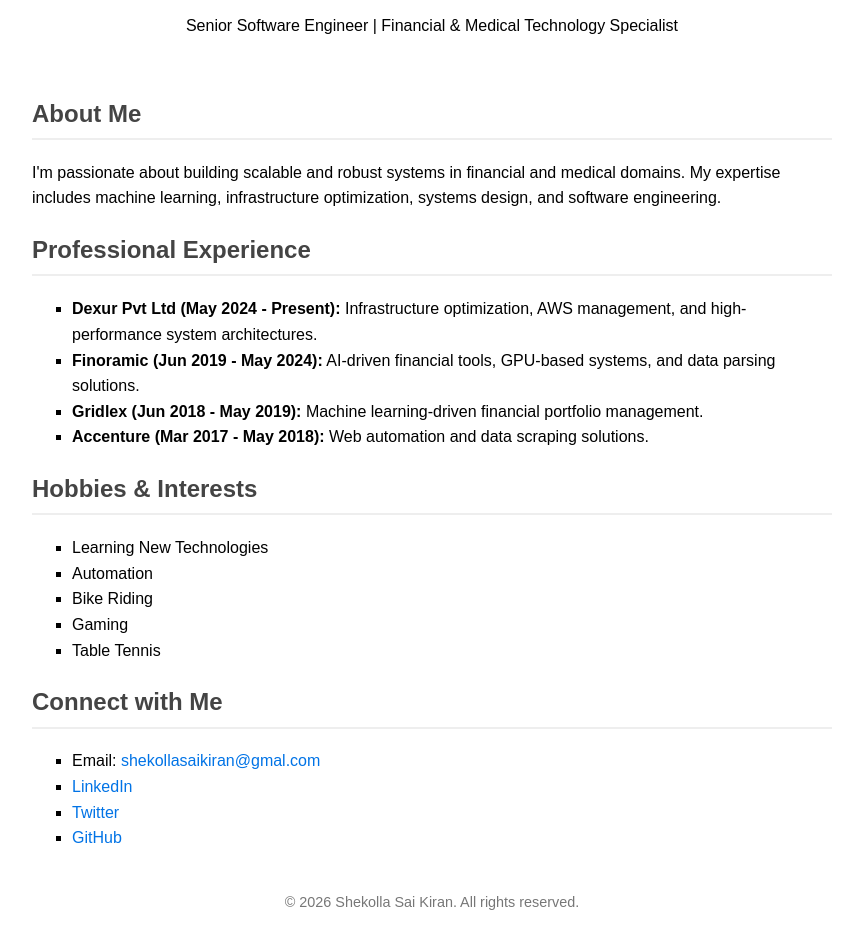
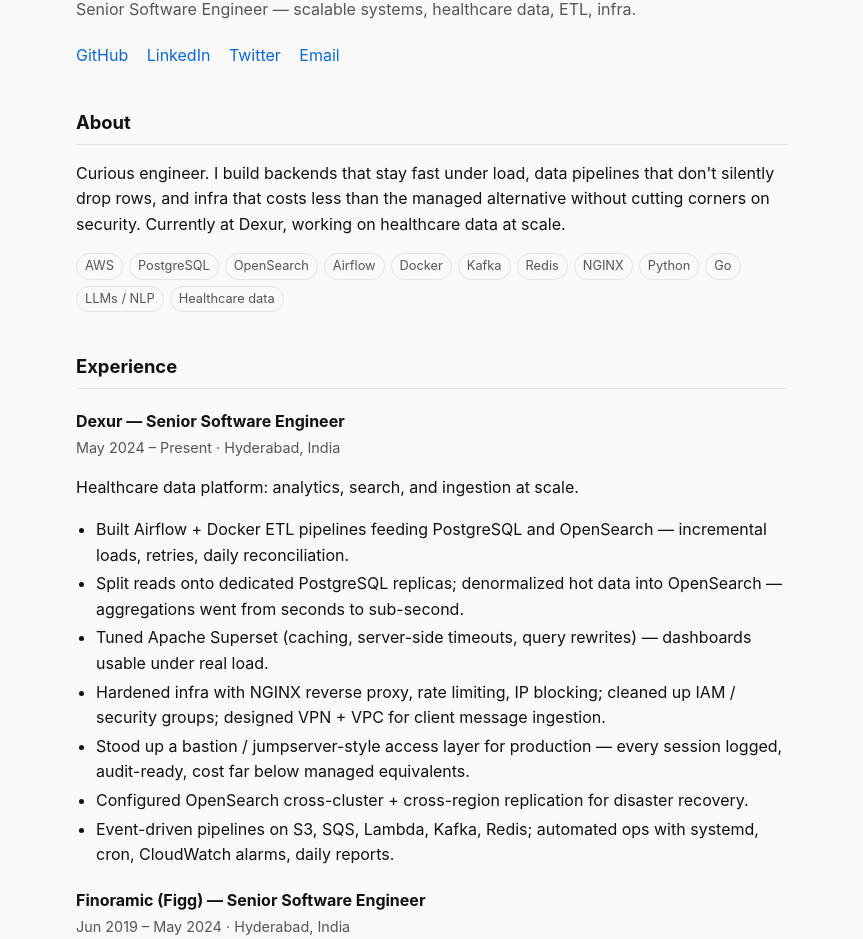
Before and after one commit to shekolla/shekolla.github.io, a plain HTML site: page index.html in a window 1280 px wide. Shown: the part 101-1040 px from the top of the page, without its empty margins (208-1071 px from the left). Drawn offline with nearby package versions, Linux system fonts and the light colour scheme.

Commit message:
Refactor index.html for improved structure and SEO
Updated the HTML structure and styling for improved layout and readability. Enhanced meta tags for better SEO and added sections for experience, education, and certifications.

```diff
--- a/index.html
+++ b/index.html
@@ -1,68 +1,129 @@
-<!DOCTYPE html>
+<!doctype html>
 <html lang="en">
 <head>
-    <meta charset="UTF-8">
-    <meta name="viewport" content="width=device-width, initial-scale=1.0">
-    <title>Shekolla Sai Kiran | Senior Software Engineer</title>
-    <link rel="stylesheet" href="https://cdnjs.cloudflare.com/ajax/libs/normalize/8.0.1/normalize.min.css">
-    <style>
-        body { font-family: Arial, sans-serif; line-height: 1.6; padding: 20px; max-width: 800px; margin: auto; }
-        header { text-align: center; padding-bottom: 20px; }
-        h1 { color: #333; }
-        .section { margin-bottom: 20px; }
-        .section h2 { color: #444; border-bottom: 2px solid #eee; padding-bottom: 5px; }
-        ul { list-style-type: square; }
-        a { color: #0073e6; text-decoration: none; }
-        a:hover { text-decoration: underline; }
-        footer { text-align: center; font-size: 0.9em; color: #777; padding-top: 20px; }
-    </style>
+  <meta charset="utf-8" />
+  <meta name="viewport" content="width=device-width, initial-scale=1" />
+  <title>Sai Kiran Shekolla — Senior Software Engineer</title>
+  <meta name="description" content="Senior Software Engineer working on scalable systems, healthcare data, ETL, and infrastructure." />
+  <style>
+    :root {
+      --bg: #0f1115;
+      --fg: #e8ecf1;
+      --muted: #9aa3af;
+      --accent: #7cc4ff;
+      --card: #161a21;
+      --border: #23282f;
+    }
+    @media (prefers-color-scheme: light) {
+      :root { --bg:#fafafa; --fg:#111; --muted:#555; --accent:#0969da; --card:#fff; --border:#e4e4e7; }
+    }
+    * { box-sizing: border-box; }
+    html, body { margin: 0; padding: 0; background: var(--bg); color: var(--fg);
+      font: 16px/1.6 -apple-system, BlinkMacSystemFont, "Segoe UI", Roboto, Helvetica, Arial, sans-serif; }
+    main { max-width: 760px; margin: 0 auto; padding: 48px 24px 96px; }
+    header h1 { font-size: 1.8rem; margin: 0 0 4px; }
+    header p.tagline { color: var(--muted); margin: 0 0 20px; }
+    nav a { color: var(--accent); text-decoration: none; margin-right: 14px; }
+    nav a:hover { text-decoration: underline; }
+    h2 { font-size: 1.15rem; margin: 40px 0 12px; border-bottom: 1px solid var(--border); padding-bottom: 6px; }
+    h3 { font-size: 1rem; margin: 20px 0 2px; }
+    .meta { color: var(--muted); font-size: 0.9rem; margin: 0 0 8px; }
+    ul { padding-left: 20px; margin: 6px 0 14px; }
+    li { margin: 3px 0; }
+    .chips { display: flex; flex-wrap: wrap; gap: 6px; margin: 8px 0 0; }
+    .chip { font-size: 0.8rem; color: var(--muted); border: 1px solid var(--border);
+      padding: 2px 8px; border-radius: 999px; }
+    footer { color: var(--muted); font-size: 0.9rem; margin-top: 48px; }
+    a { color: var(--accent); }
+  </style>
 </head>
 <body>
+<main>
+  <header>
+    <h1>Sai Kiran Shekolla</h1>
+    <p class="tagline">Senior Software Engineer — scalable systems, healthcare data, ETL, infra.</p>
+    <nav>
+      <a href="https://github.com/shekolla">GitHub</a>
+      <a href="https://www.linkedin.com/in/shekolla/">LinkedIn</a>
+      <a href="https://twitter.com/ShekollaSai">Twitter</a>
+      <a href="mailto:shekollasaikiran@gmail.com">Email</a>
+    </nav>
+  </header>
 
-<header>
-    <h1>Hi, I'm Shekolla Sai Kiran!</h1>
-    <p>Senior Software Engineer | Financial & Medical Technology Specialist</p>
-</header>
+  <section>
+    <h2>About</h2>
+    <p>Curious engineer. I build backends that stay fast under load, data pipelines that don't silently drop rows, and infra that costs less than the managed alternative without cutting corners on security. Currently at Dexur, working on healthcare data at scale.</p>
+    <div class="chips">
+      <span class="chip">AWS</span>
+      <span class="chip">PostgreSQL</span>
+      <span class="chip">OpenSearch</span>
+      <span class="chip">Airflow</span>
+      <span class="chip">Docker</span>
+      <span class="chip">Kafka</span>
+      <span class="chip">Redis</span>
+      <span class="chip">NGINX</span>
+      <span class="chip">Python</span>
+      <span class="chip">Go</span>
+      <span class="chip">LLMs / NLP</span>
+      <span class="chip">Healthcare data</span>
+    </div>
+  </section>
 
-<section class="section">
-    <h2>About Me</h2>
-    <p>I'm passionate about building scalable and robust systems in financial and medical domains. My expertise includes machine learning, infrastructure optimization, systems design, and software engineering.</p>
-</section>
+  <section>
+    <h2>Experience</h2>
 
-<section class="section">
-    <h2>Professional Experience</h2>
+    <h3>Dexur — Senior Software Engineer</h3>
+    <p class="meta">May 2024 – Present · Hyderabad, India</p>
+    <p>Healthcare data platform: analytics, search, and ingestion at scale.</p>
     <ul>
-        <li><strong>Dexur Pvt Ltd (May 2024 - Present):</strong> Infrastructure optimization, AWS management, and high-performance system architectures.</li>
-        <li><strong>Finoramic (Jun 2019 - May 2024):</strong> AI-driven financial tools, GPU-based systems, and data parsing solutions.</li>
-        <li><strong>Gridlex (Jun 2018 - May 2019):</strong> Machine learning-driven financial portfolio management.</li>
-        <li><strong>Accenture (Mar 2017 - May 2018):</strong> Web automation and data scraping solutions.</li>
+      <li>Built Airflow + Docker ETL pipelines feeding PostgreSQL and OpenSearch — incremental loads, retries, daily reconciliation.</li>
+      <li>Split reads onto dedicated PostgreSQL replicas; denormalized hot data into OpenSearch — aggregations went from seconds to sub-second.</li>
+      <li>Tuned Apache Superset (caching, server-side timeouts, query rewrites) — dashboards usable under real load.</li>
+      <li>Hardened infra with NGINX reverse proxy, rate limiting, IP blocking; cleaned up IAM / security groups; designed VPN + VPC for client message ingestion.</li>
+      <li>Stood up a bastion / jumpserver-style access layer for production — every session logged, audit-ready, cost far below managed equivalents.</li>
+      <li>Configured OpenSearch cross-cluster + cross-region replication for disaster recovery.</li>
+      <li>Event-driven pipelines on S3, SQS, Lambda, Kafka, Redis; automated ops with systemd, cron, CloudWatch alarms, daily reports.</li>
     </ul>
-</section>
 
-<section class="section">
-    <h2>Hobbies & Interests</h2>
+    <h3>Finoramic (Figg) — Senior Software Engineer</h3>
+    <p class="meta">Jun 2019 – May 2024 · Hyderabad, India</p>
+    <p>Personal-finance platform parsing millions of bank statements.</p>
     <ul>
-        <li>Learning New Technologies</li>
-        <li>Automation</li>
-        <li>Bike Riding</li>
-        <li>Gaming</li>
-        <li>Table Tennis</li>
+      <li>Finance chatbot on open-source LLMs with intent + entity recognition.</li>
+      <li>In-house NLP engine for financial PDFs — custom data structures, parser confidence scoring, 90–95% accuracy.</li>
+      <li>RealTimeGPU — parallel GPU system for password recovery, order-of-magnitude faster.</li>
+      <li>PopplerLambda — serverless document processing.</li>
+      <li>Insurance + investment modules, bank-statement profile extraction, Golang REST wrappers, testing framework for the parser.</li>
     </ul>
-</section>
 
-<section class="section">
-    <h2>Connect with Me</h2>
+    <h3>Gridlex — Machine Learning Engineer</h3>
+    <p class="meta">Jun 2018 – May 2019 · Hyderabad, India</p>
     <ul>
-        <li>Email: <a href="mailto:shekollasaikiran@gmal.com">shekollasaikiran@gmal.com</a></li>
-        <li><a href="https://www.linkedin.com/in/shekolla/" target="_blank">LinkedIn</a></li>
-        <li><a href="https://twitter.com/ShekollaSai" target="_blank">Twitter</a></li>
-        <li><a href="https://github.com/shekolla" target="_blank">GitHub</a></li>
+      <li>Correlation-based portfolio construction (Pearson + alternatives) over historical stock data.</li>
+      <li>Neural-net models on 50+ financial indicators.</li>
+      <li>Django front-end for portfolio management.</li>
     </ul>
-</section>
 
-<footer>
-    <script>document.write(`© ${new Date().getFullYear()} Shekolla Sai Kiran. All rights reserved.`);</script>
-</footer>
+    <h3>Accenture — Software Engineer</h3>
+    <p class="meta">Mar 2017 – May 2018 · Hyderabad, India</p>
+    <ul>
+      <li>Web automation + scraping tools in Python / BeautifulSoup for enterprise clients.</li>
+    </ul>
+  </section>
 
+  <section>
+    <h2>Education</h2>
+    <p>B.Tech, Electrical and Electronics Engineering — JB Institute of Engineering and Technology (2012 – 2016)</p>
+  </section>
+
+  <section>
+    <h2>Certifications</h2>
+    <p>Claude Code 101 — Certificate of completion</p>
+  </section>
+
+  <footer>
+    <p>Open to collaboration on healthcare data, infra, or ML problems. <a href="mailto:shekollasaikiran@gmail.com">Get in touch</a>.</p>
+  </footer>
+</main>
 </body>
 </html>
```
